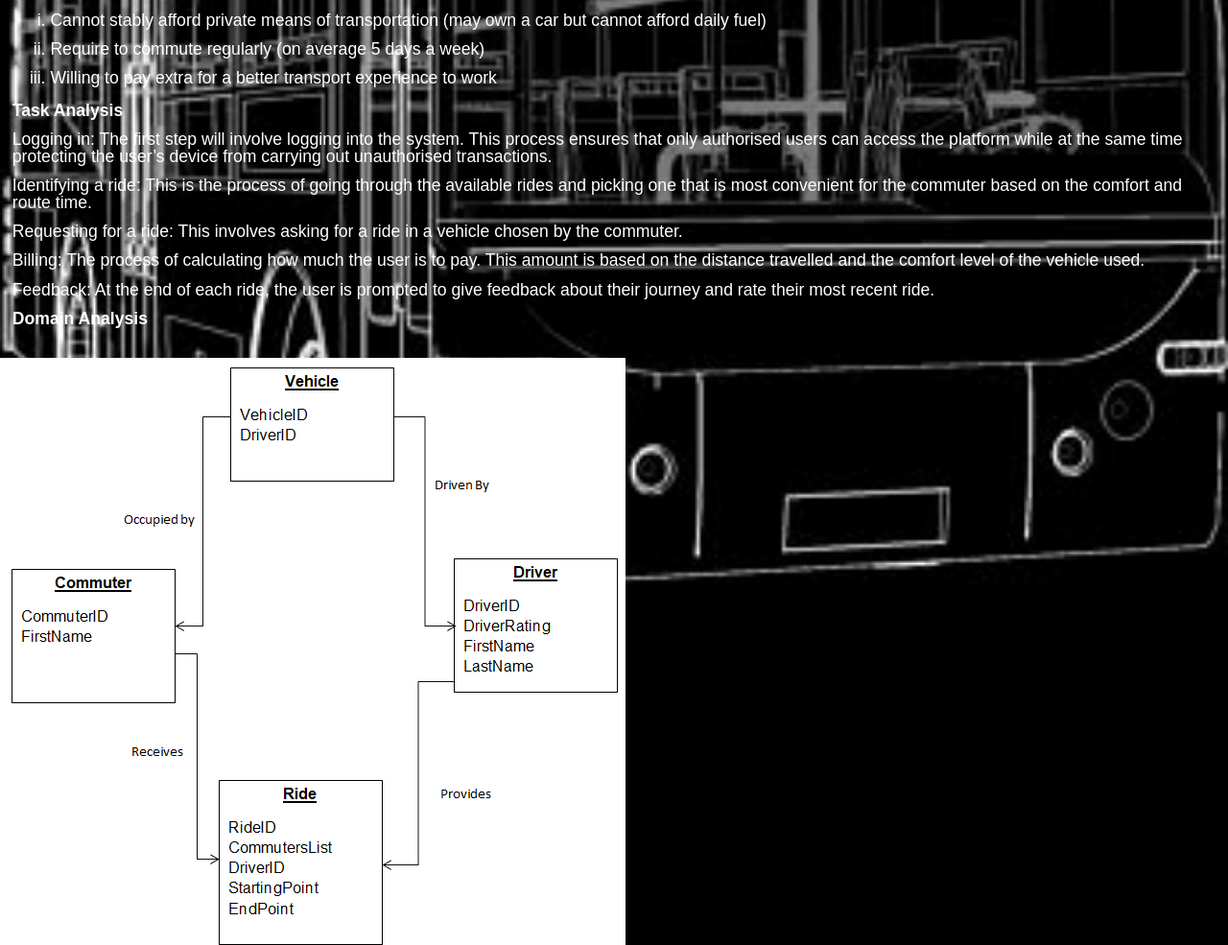
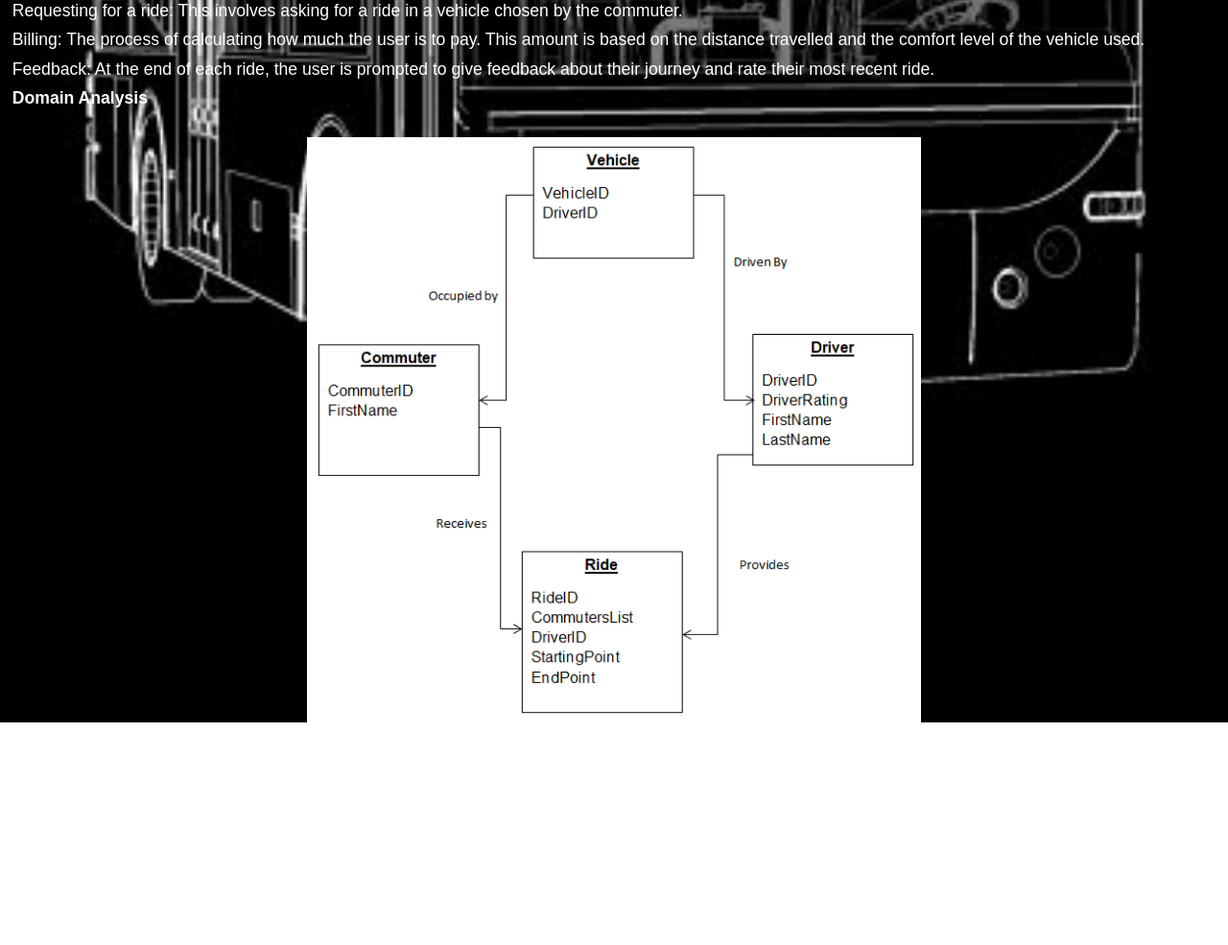
Before and after one commit to atsebhaf/elegant_commute, a plain HTML site: page datagathering.html in a window 1280 px wide. Shown: the part 792-1777 px from the top of the page at 96% size. After the commit the page ends 1545 px from the top, so only its background shows below. Drawn offline with Linux system fonts and the light colour scheme.

Commit message:
update style.css file
add css section to centre images (designed for centering the domain analysis image/diagram)

```diff
--- a/static/css/style.css
+++ b/static/css/style.css
@@ -1,4 +1,4 @@
- html,body{
+html,body{
   margin: 0;
   padding: 0;
   width: 100%;
@@ -37,7 +37,7 @@
 .content h1{
   font-family: 'Century Gothic',sans-serif;
   color:    #5dade2;
-  font-size: 450%;
+  font-size: 200%;
   text-shadow: 0 0 300px #000;
   margin: 20px;
 }
@@ -70,3 +70,10 @@ p, ul,li,h3,h4{
   font-family: Arial, Helvetica, sans-serif;
   color: white;
 }
+
+.center {
+  display: block;
+  margin-left: auto;
+  margin-right: auto;
+  width: 50%;
+}
```
